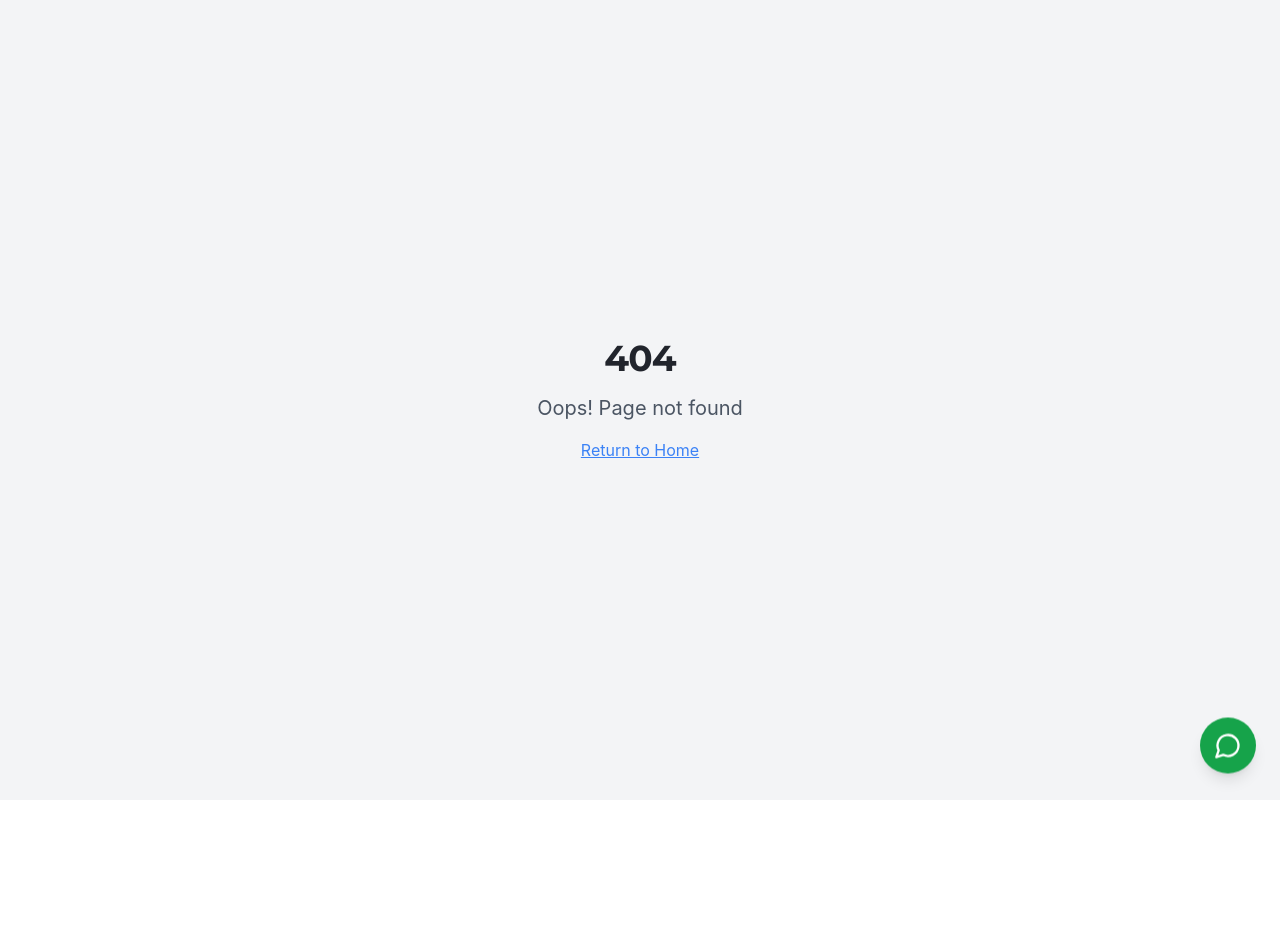
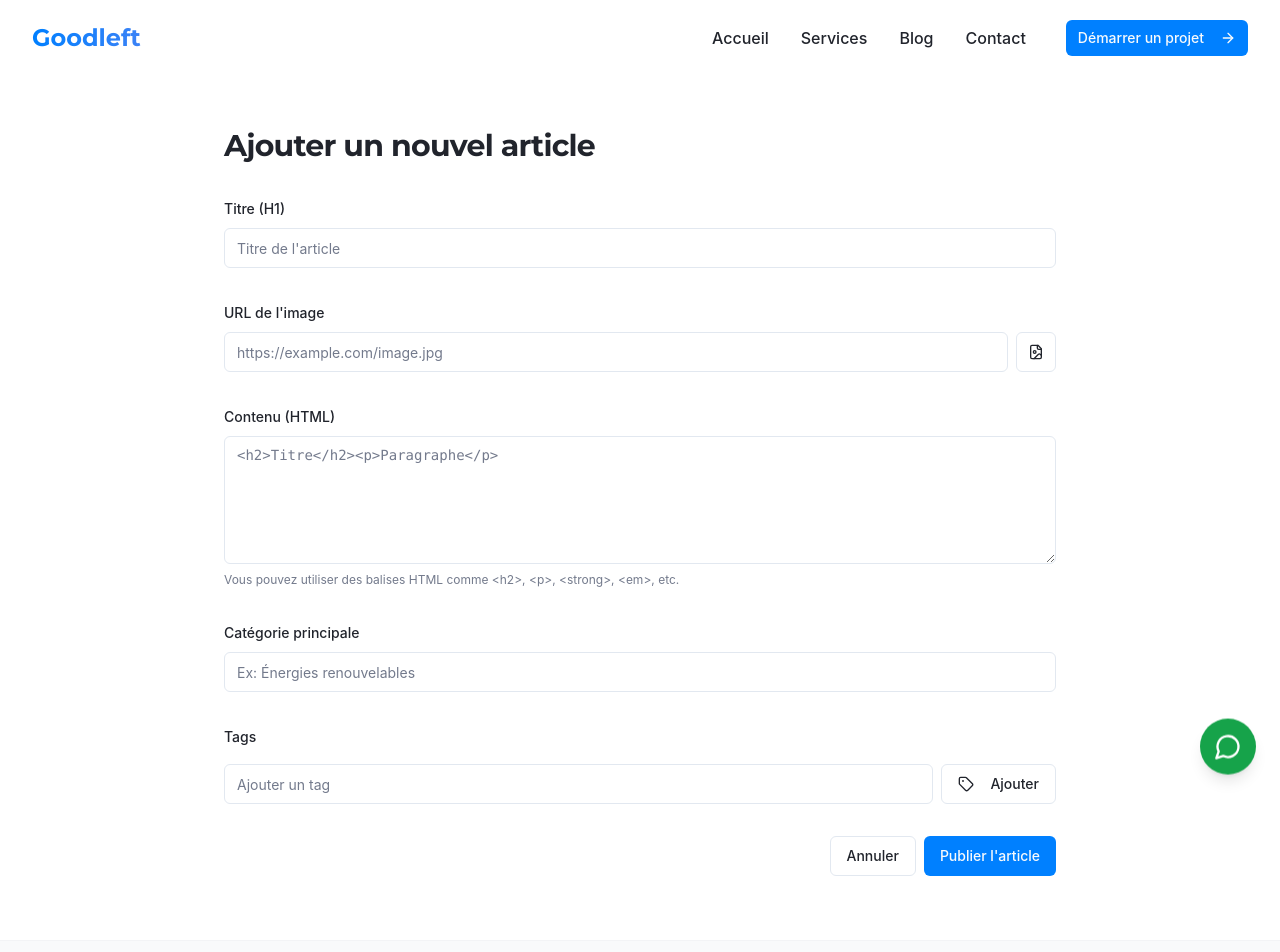
Before and after one commit to liorthr/goodleft, a React (Vite) app: page /admin/blog/new in a window 1280 px wide. Before the commit this address had no page. Shown: the top 952 px of the page. Before the commit the page ends 800 px from the top, so only its background shows below. Built offline with nearby package versions, Linux system fonts and the light colour scheme; a web font is replaced by a local one.

Commit message:
feat: Implement blog post creation and display
Adds functionality to create and display blog posts, including title, image, HTML content, and tags.  Posts are displayed on the blog page and accessible via individual post pages.

```diff
--- a/package.json
+++ b/package.json
@@ -40,6 +40,7 @@
     "@radix-ui/react-toggle-group": "^1.1.0",
     "@radix-ui/react-tooltip": "^1.1.4",
     "@tanstack/react-query": "^5.56.2",
+    "@types/uuid": "^10.0.0",
     "class-variance-authority": "^0.7.1",
     "clsx": "^2.1.1",
     "cmdk": "^1.0.0",
--- a/src/App.tsx
+++ b/src/App.tsx
@@ -11,6 +11,7 @@ import BlogPost from "./pages/BlogPost";
 import Contact from "./pages/Contact";
 import NotFound from "./pages/NotFound";
 import WhatsAppButton from "./components/WhatsAppButton";
+import AddBlogArticle from "./pages/AddBlogArticle";
 
 const queryClient = new QueryClient();
 
@@ -26,6 +27,7 @@ const App = () => (
           <Route path="/blog" element={<Blog />} />
           <Route path="/blog/:slug" element={<BlogPost />} />
           <Route path="/contact" element={<Contact />} />
+          <Route path="/admin/blog/new" element={<AddBlogArticle />} />
           {/* ADD ALL CUSTOM ROUTES ABOVE THE CATCH-ALL "*" ROUTE */}
           <Route path="*" element={<NotFound />} />
         </Routes>
--- /dev/null
+++ b/src/pages/AddBlogArticle.tsx
@@ -0,0 +1,261 @@
+
+import { useState } from "react";
+import { useNavigate } from "react-router-dom";
+import { toast } from "sonner";
+import { v4 as uuidv4 } from "uuid";
+import { FileImage, Tag as TagIcon } from "lucide-react";
+import Navbar from "@/components/Navbar";
+import Footer from "@/components/Footer";
+import { Button } from "@/components/ui/button";
+import { Input } from "@/components/ui/input";
+import { Textarea } from "@/components/ui/textarea";
+import {
+  Form,
+  FormControl,
+  FormField,
+  FormItem,
+  FormLabel,
+  FormMessage
+} from "@/components/ui/form";
+import { Label } from "@/components/ui/label";
+import { blogPosts } from "@/data/blogData";
+import { useForm } from "react-hook-form";
+import { BlogPost } from "@/data/blogData";
+
+const AddBlogArticle = () => {
+  const navigate = useNavigate();
+  const [tags, setTags] = useState<string[]>([]);
+  const [tagInput, setTagInput] = useState("");
+  const [previewImage, setPreviewImage] = useState<string | null>(null);
+
+  const form = useForm({
+    defaultValues: {
+      title: "",
+      content: "",
+      category: "",
+      imageUrl: "",
+    },
+  });
+
+  const handleTagAdd = () => {
+    if (tagInput && !tags.includes(tagInput)) {
+      setTags([...tags, tagInput]);
+      setTagInput("");
+    }
+  };
+
+  const handleTagRemove = (tagToRemove: string) => {
+    setTags(tags.filter(tag => tag !== tagToRemove));
+  };
+
+  const handleImageUrlChange = (e: React.ChangeEvent<HTMLInputElement>) => {
+    const url = e.target.value;
+    form.setValue("imageUrl", url);
+    setPreviewImage(url);
+  };
+
+  const onSubmit = (values: any) => {
+    try {
+      // Create a new blog post
+      const slug = values.title
+        .toLowerCase()
+        .replace(/[^\w\s]/gi, "")
+        .replace(/\s+/g, "-");
+
+      const newPost: BlogPost = {
+        id: uuidv4(),
+        title: values.title,
+        slug,
+        excerpt: values.content.substring(0, 150) + "...",
+        content: values.content,
+        date: new Date().toLocaleDateString("fr-FR", {
+          year: "numeric",
+          month: "long",
+          day: "numeric",
+        }),
+        category: values.category || tags[0] || "Général",
+        image: values.imageUrl || "https://source.unsplash.com/random/800x600/?building",
+        tags: tags,
+      };
+
+      // Add to blog posts
+      blogPosts.unshift(newPost);
+
+      toast.success("Article ajouté avec succès !");
+      navigate(`/blog/${slug}`);
+    } catch (error) {
+      console.error("Error adding blog post:", error);
+      toast.error("Erreur lors de l'ajout de l'article");
+    }
+  };
+
+  return (
+    <div className="min-h-screen flex flex-col">
+      <Navbar />
+
+      <div className="flex-1 pt-32 pb-16">
+        <div className="container max-w-4xl">
+          <h1 className="text-3xl font-bold mb-8">Ajouter un nouvel article</h1>
+
+          <Form {...form}>
+            <form onSubmit={form.handleSubmit(onSubmit)} className="space-y-8">
+              {/* Title */}
+              <FormField
+                control={form.control}
+                name="title"
+                render={({ field }) => (
+                  <FormItem>
+                    <FormLabel>Titre (H1)</FormLabel>
+                    <FormControl>
+                      <Input placeholder="Titre de l'article" {...field} />
+                    </FormControl>
+                    <FormMessage />
+                  </FormItem>
+                )}
+              />
+
+              {/* Image URL */}
+              <FormField
+                control={form.control}
+                name="imageUrl"
+                render={({ field }) => (
+                  <FormItem>
+                    <FormLabel>URL de l'image</FormLabel>
+                    <FormControl>
+                      <div className="flex gap-2">
+                        <Input
+                          placeholder="https://example.com/image.jpg"
+                          {...field}
+                          onChange={handleImageUrlChange}
+                        />
+                        <Button
+                          type="button"
+                          variant="outline"
+                          size="icon"
+                          className="flex-shrink-0"
+                          onClick={() => document.getElementById("imageUrlInput")?.focus()}
+                        >
+                          <FileImage className="h-4 w-4" />
+                        </Button>
+                      </div>
+                    </FormControl>
+                    {previewImage && (
+                      <div className="mt-2 relative w-full h-48 rounded-md overflow-hidden">
+                        <img
+                          src={previewImage}
+                          alt="Preview"
+                          className="w-full h-full object-cover"
+                          onError={() => setPreviewImage(null)}
+                        />
+                      </div>
+                    )}
+                    <FormMessage />
+                  </FormItem>
+                )}
+              />
+
+              {/* Content (HTML) */}
+              <FormField
+                control={form.control}
+                name="content"
+                render={({ field }) => (
+                  <FormItem>
+                    <FormLabel>Contenu (HTML)</FormLabel>
+                    <FormControl>
+                      <Textarea
+                        placeholder="<h2>Titre</h2><p>Paragraphe</p>"
+                        className="min-h-32 font-mono"
+                        {...field}
+                      />
+                    </FormControl>
+                    <p className="text-xs text-muted-foreground mt-1">
+                      Vous pouvez utiliser des balises HTML comme &lt;h2&gt;, &lt;p&gt;, &lt;strong&gt;, &lt;em&gt;, etc.
+                    </p>
+                    <FormMessage />
+                  </FormItem>
+                )}
+              />
+
+              {/* Category */}
+              <FormField
+                control={form.control}
+                name="category"
+                render={({ field }) => (
+                  <FormItem>
+                    <FormLabel>Catégorie principale</FormLabel>
+                    <FormControl>
+                      <Input placeholder="Ex: Énergies renouvelables" {...field} />
+                    </FormControl>
+                    <FormMessage />
+                  </FormItem>
+                )}
+              />
+
+              {/* Tags */}
+              <div className="space-y-2">
+                <Label htmlFor="tags">Tags</Label>
+                <div className="flex flex-wrap gap-2 mb-2">
+                  {tags.map((tag) => (
+                    <div
+                      key={tag}
+                      className="inline-flex items-center px-3 py-1 rounded-full bg-primary/10 text-primary text-sm"
+                    >
+                      {tag}
+                      <button
+                        type="button"
+                        className="ml-2 text-primary hover:text-primary/80"
+                        onClick={() => handleTagRemove(tag)}
+                      >
+                        ×
+                      </button>
+                    </div>
+                  ))}
+                </div>
+                <div className="flex gap-2">
+                  <Input
+                    id="tags"
+                    placeholder="Ajouter un tag"
+                    value={tagInput}
+                    onChange={(e) => setTagInput(e.target.value)}
+                    onKeyDown={(e) => {
+                      if (e.key === 'Enter') {
+                        e.preventDefault();
+                        handleTagAdd();
+                      }
+                    }}
+                  />
+                  <Button
+                    type="button"
+                    variant="outline"
+                    onClick={handleTagAdd}
+                    className="flex-shrink-0"
+                  >
+                    <TagIcon className="h-4 w-4 mr-2" />
+                    Ajouter
+                  </Button>
+                </div>
+              </div>
+
+              {/* Submit */}
+              <div className="flex justify-end">
+                <Button
+                  type="button"
+                  variant="outline"
+                  className="mr-2"
+                  onClick={() => navigate('/blog')}
+                >
+                  Annuler
+                </Button>
+                <Button type="submit">Publier l'article</Button>
+              </div>
+            </form>
+          </Form>
+        </div>
+      </div>
+
+      <Footer />
+    </div>
+  );
+};
+
+export default AddBlogArticle;
--- a/src/pages/Blog.tsx
+++ b/src/pages/Blog.tsx
@@ -1,7 +1,7 @@
 
 import { useState, useEffect, useRef } from "react";
 import { Link } from "react-router-dom";
-import { Search, Clock, ChevronRight } from "lucide-react";
+import { Search, Clock, ChevronRight, Plus } from "lucide-react";
 import { Button } from "@/components/ui/button";
 import { Input } from "@/components/ui/input";
 import Navbar from "@/components/Navbar";
@@ -128,11 +128,20 @@ const Blog = () => {
       {/* Blog Posts */}
       <section className="py-16 bg-gray-50">
         <div className="container">
-          <SectionHeading
-            title="Tous les articles"
-            subtitle="Explorez nos dernières publications sur le marketing digital et les stratégies de lead generation."
-            chip="Articles récents"
-          />
+          <div className="flex justify-between items-center mb-12">
+            <SectionHeading
+              title="Tous les articles"
+              subtitle="Explorez nos dernières publications sur le marketing digital et les stratégies de lead generation."
+              chip="Articles récents"
+              className="mb-0"
+            />
+            <Button asChild>
+              <Link to="/admin/blog/new" className="flex items-center">
+                <Plus className="mr-2 h-4 w-4" />
+                Nouvel article
+              </Link>
+            </Button>
+          </div>
 
           {filteredPosts.length > 0 ? (
             <div className="grid grid-cols-1 md:grid-cols-2 lg:grid-cols-3 gap-8">
--- a/src/pages/BlogPost.tsx
+++ b/src/pages/BlogPost.tsx
@@ -144,14 +144,24 @@ const BlogPost = () => {
 
         {/* Tags */}
         <div className="flex flex-wrap gap-2 mt-12 mb-8">
-          <Tag className="h-4 w-4 text-muted-foreground" />
+          <TagIcon className="h-4 w-4 text-muted-foreground" />
           <span className="text-sm text-muted-foreground mr-2">Tags:</span>
+          {post.tags && post.tags.length > 0 ? (
+            post.tags.map((tag, index) => (
+              <span key={index} className="bg-muted px-2 py-1 rounded text-xs">
+                {tag}
+              </span>
+            ))
+          ) : (
+            <>
               <span className="bg-muted px-2 py-1 rounded text-xs">
                 {post.category}
               </span>
               <span className="bg-muted px-2 py-1 rounded text-xs">leads</span>
               <span className="bg-muted px-2 py-1 rounded text-xs">bâtiment</span>
               <span className="bg-muted px-2 py-1 rounded text-xs">énergies renouvelables</span>
+            </>
+          )}
         </div>
 
         {/* Back button */}
```
Also changed, not shown: 1 other file (tests, documents, lock files or other folders). Lines whose indentation alone changed are shown as unchanged.
